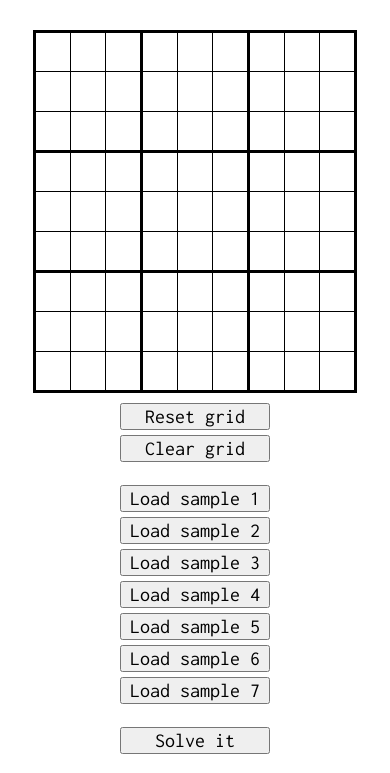
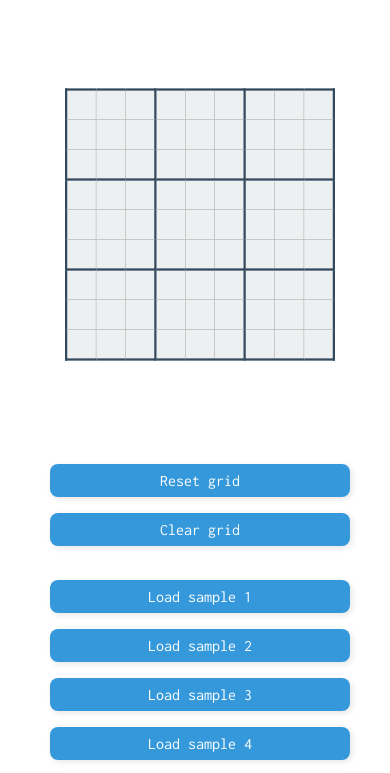
Before and after one commit to initnegi/sudoku_solver_web_app, a plain HTML site: page index.html in a window 390 px wide. Shown: the part 177-950 px from the top of the page. Drawn offline with Linux system fonts and the light colour scheme.

Commit message:
Made changes to index.html

```diff
--- a/index.html
+++ b/index.html
@@ -8,9 +8,9 @@
 
 	<body>
 		<h1>Sudoku solver in HTML, CSS and Javascript</h1>
-    Uses recursion and backtracking.<p/>
     <p/>
     <div class="container">
+      Enter numbers of your choice OR<br> Play with <br> already made test cases
       <div class="box1">
 		<table id="table">
 			<colgroup><col/><col/><col/></colgroup>
--- a/style.css
+++ b/style.css
@@ -1,13 +1,31 @@
 body {
-  font-family: 'Inconsolata';
+  font-family: 'Inconsolata', monospace;
   font-size: 18px;
+  background: linear-gradient(135deg, #e0f7fa, #ffffff);
+  color: #2c3e50;
+  margin: 0;
+  padding: 0;
+}
+
+h1 {
+  text-align: center;
+  padding: 20px;
+  color: #2c3e50;
+  text-shadow: 1px 1px #ccc;
 }
 
 .container {
   width: fit-content;
+  margin: 40px auto;
+  padding: 30px;
+  background: #ffffff;
+  border-radius: 15px;
+  box-shadow: 0 6px 24px rgba(0, 0, 0, 0.15);
   text-align: center;
-  margin: 0 auto;
-  padding: 20px;
+  display: flex;
+  gap: 40px;
+  flex-wrap: wrap;
+  justify-content: center;
 }
 
 .box1, .box2 {
@@ -17,49 +35,100 @@ body {
   padding: 5px;
 }
 
+/* Sudoku Table Styling */
 table {
   border-collapse: collapse;
-  /*
-  display: inline-block;
-  */
   float: left;
+  border: 3px solid #34495e;
+  background: #ffffff;
 }
 
-colgroup, tbody {
-  border: solid medium;
-}
-
+/* Outline thick borders around 3x3 boxes */
 td {
-  border: solid thin;
+  border: 1px solid #bbb;
   height: 2.5em;
   width: 2.5em;
   text-align: center;
   padding: 0;
+  background-color: #ecf0f1;
 }
 
+tr:nth-child(3n) td {
+  border-bottom: 3px solid #34495e;
+}
+td:nth-child(3n) {
+  border-right: 3px solid #34495e;
+}
+tr:nth-child(1) td {
+  border-top: 3px solid #34495e;
+}
+td:nth-child(1) {
+  border-left: 3px solid #34495e;
+}
+
+/* Subtle block shading */
+tbody:nth-child(2) td,
+tbody:nth-child(3) td {
+  background-color: #f7fafd;
+}
+
+/* Inputs */
 input {
   width: 100%;
   height: 100%;
   box-sizing: border-box;
   border: none;
   text-align: center;
-  font-family: 'Inconsolata';
+  font-family: 'Inconsolata', monospace;
   font-size: 30px;
+  background-color: transparent;
+  color: #2c3e50;
+  outline: none;
 }
 
-button {
-  font-family: 'Inconsolata';
-  font-size: 20px;
-  width: 150px;
-  margin-bottom: 5px;
+input:focus {
+  background-color: #d0f0ff;
+  border: 1px solid #3498db;
 }
 
+/* Buttons */
+button {
+  font-family: 'Inconsolata', monospace;
+  font-size: 18px;
+  width: 160px;
+  margin: 8px 0;
+  padding: 10px;
+  background-color: #3498db;
+  color: #ffffff;
+  border: none;
+  border-radius: 8px;
+  cursor: pointer;
+  transition: all 0.2s ease-in-out;
+  box-shadow: 2px 2px 6px rgba(0, 0, 0, 0.1);
+}
+
+button:hover {
+  background-color: #2c80b4;
+  transform: scale(1.03);
+}
+
+/* Info Label */
+#info {
+  display: block;
+  margin-top: 15px;
+  font-size: 16px;
+  color: #7f8c8d;
+  font-style: italic;
+}
+
+/* Text Styling */
 .clue {
   font-weight: 800;
+  color: #2c3e50;
 }
 
 .solution {
-  color: rgb(100,149,237);
+  color: #6495ed;
   font-weight: 100;
 }
 
@@ -67,3 +136,46 @@ button {
   margin-left: auto;
   margin-right: auto;
 }
+
+@media screen and (max-width: 768px) {
+  .container {
+    flex-direction: column;
+    align-items: center;
+    padding: 15px;
+  }
+
+  .box1, .box2 {
+    width: 100%;
+    text-align: center;
+  }
+
+  table {
+    transform: scale(0.85); /* shrink the grid slightly */
+    transform-origin: center;
+  }
+
+  button {
+    width: 90%;
+    max-width: 300px;
+  }
+}
+
+@media screen and (max-width: 480px) {
+  table {
+    transform: scale(0.75);
+  }
+
+  input {
+    font-size: 20px;
+  }
+
+  button {
+    font-size: 16px;
+    padding: 8px;
+  }
+
+  h1 {
+    font-size: 22px;
+    padding: 10px;
+  }
+}
```
